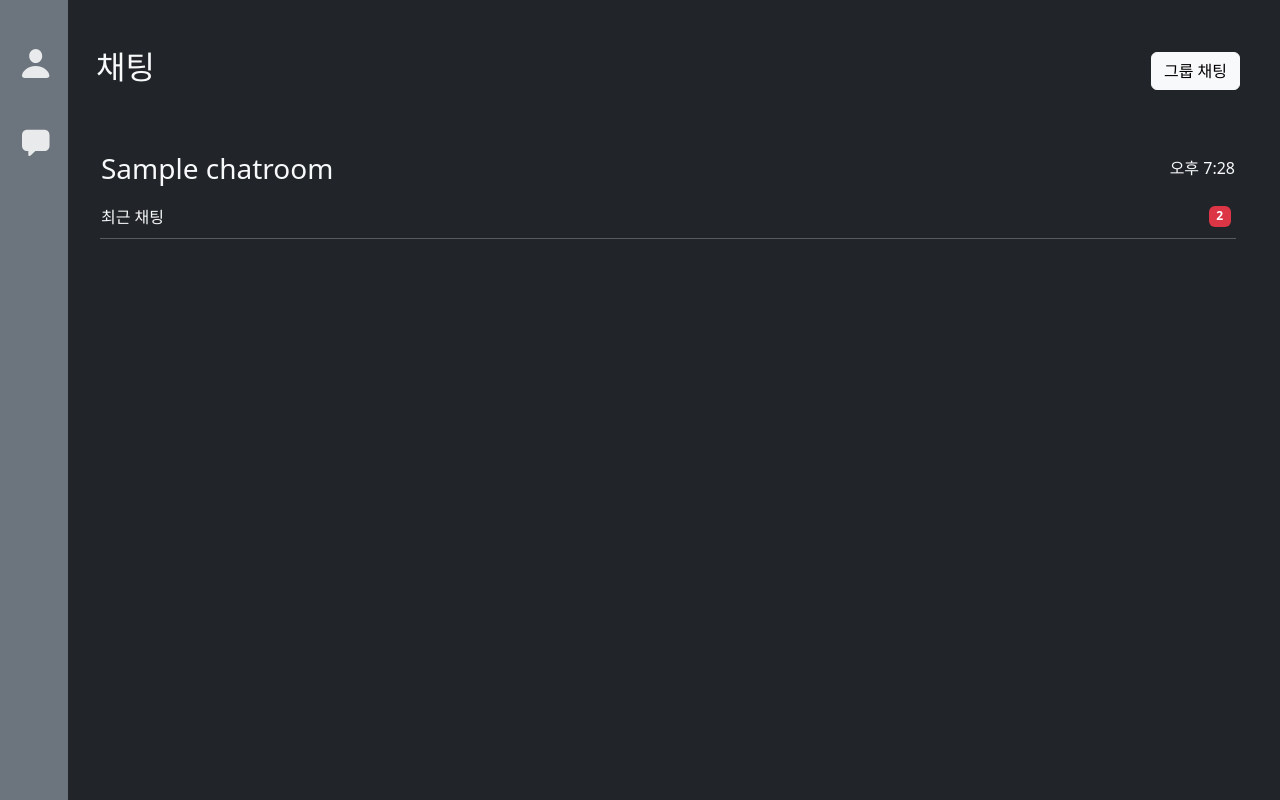
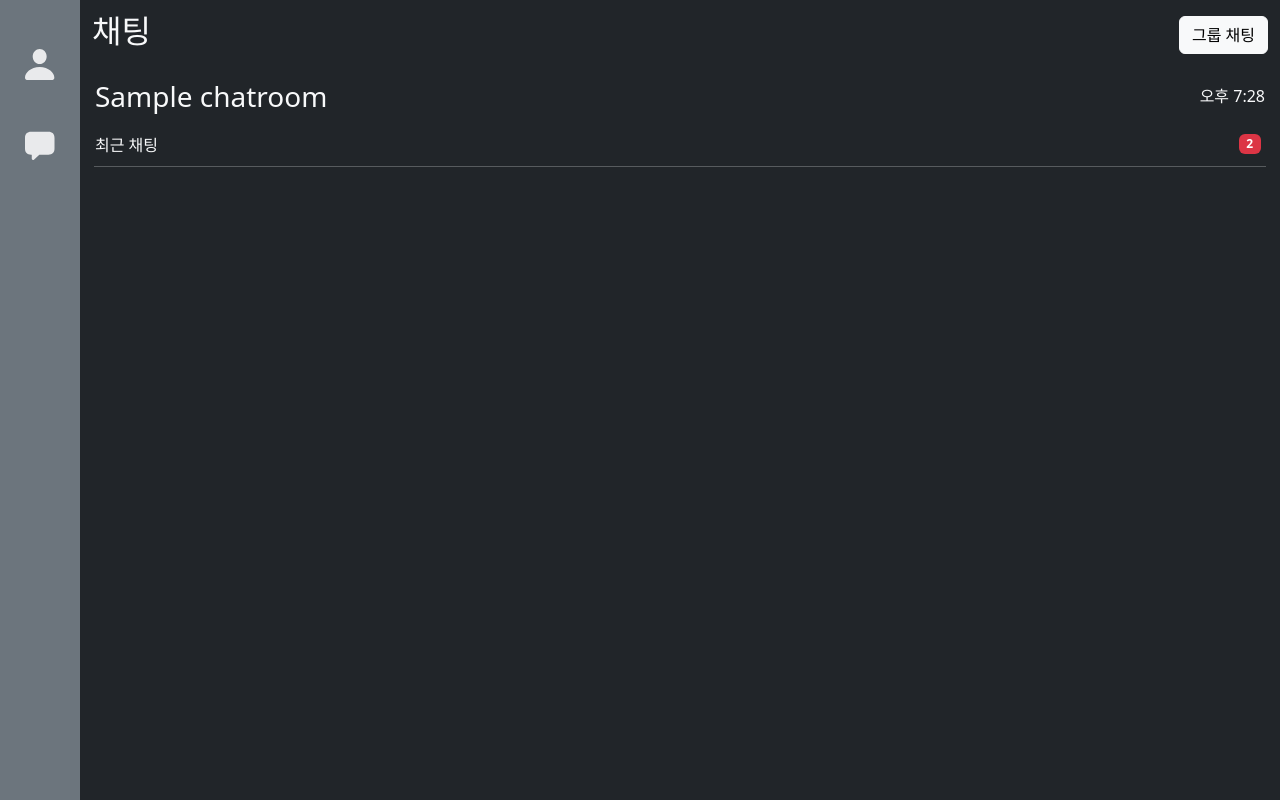
Before and after one commit to yeongwoo-owo/web_programming_project_final, a Python web app: template templates/chatroom_list.html in a window 1280 px wide. Run offline with Jinja, Linux system fonts and the light colour scheme; the template is opened without the code that fills it: most values are stand-ins (such as "Sample title", 1, 10 or a date in 2020).

Commit message:
상단 고정 UI 적용 및 fixed position UI 개선

```diff
--- a/crud/chat.py
+++ b/crud/chat.py
@@ -2,8 +2,8 @@ from datetime import datetime
 
 from sqlmodel import Session, select
 
+from domain.chat import TextChat
 from domain.chat_room import ChatRoom
-from domain.chat import TextChat
 from domain.user import User
 
 
--- a/main.py
+++ b/main.py
@@ -17,8 +17,8 @@ from crud.chat import create_text_chat, find_chats_by_chatroom
 from crud.chatroom import create_chatroom, find_chatrooms_by_user, find_or_create_single_chatroom, find_chatroom_by_id
 from crud.user import create_user, login_user, find_by_session_id, find_by_id, add_friend_relation, find_friends, \
     find_by_name
+from domain.chat import TextChat
 from domain.chat_room import ChatRoomMember, ChatRoom
-from domain.chat import TextChat
 from domain.friend_relation import FriendRelation
 from domain.user import User
 from domain.user_session import UserSession
--- a/static/add_friend.js
+++ b/static/add_friend.js
@@ -19,7 +19,7 @@ function friend_button_builder(friend_id, is_friend) {
 }
 
 $(document).ready(function () {
-    $("#friend-input").keyup(function () {
+    $("#friend-input").keydown(function () {
         $.ajax({
             url: "/users?query=" + this.value,
             type: "GET",
--- a/static/chatroom.css
+++ b/static/chatroom.css
@@ -13,6 +13,7 @@ html, body {
     display: flex;
     flex-direction: row;
     align-items: center;
+    position: fixed;
 }
 
 #x-button {
@@ -40,6 +41,8 @@ html, body {
     overflow: auto;
     padding: 10px;
     flex: 1;
+    position: relative;
+    top: 60px;
 }
 
 #input {
@@ -48,6 +51,8 @@ html, body {
     border-top: 1px solid black;
     border-radius: 5px;
     padding: 5px;
+    position: relative;
+    top: 60px;
 }
 
 #input-text {
--- a/templates/chatroom.html
+++ b/templates/chatroom.html
@@ -11,7 +11,7 @@
 <body id="wrap" class="bg-dark">
 <div id="chat-container">
     <div id="header">
-        <img id="x-button" src="/static/icon/xmark.svg" onclick="history.back()">
+        <img id="x-button" src="/static/icon/xmark.svg" onclick="window.location.replace('/chatrooms')">
         <h3 id="chatroom-name" class="text-light">{{ chatroom.name }}</h3>
     </div>
     <div id="chat-list">
--- a/templates/chatroom_list.html
+++ b/templates/chatroom_list.html
@@ -1,26 +1,28 @@
 <!DOCTYPE html>
-<html lang="ko" class="bg-dark w-100 h-100">
+<html lang="ko" class="bg-dark" style="height: 100%;">
 <head>
     <meta charset="UTF-8">
     <link rel="stylesheet" href="/static/bootstrap.min.css">
     <title>Chatting</title>
+    <script src="https://ajax.googleapis.com/ajax/libs/jquery/3.6.0/jquery.min.js"></script>
 </head>
-<body class="bg-dark col w-100">
-<div class="row w-100 h-100">
+<body class="bg-dark" style="height: 100%">
 {% include "component/div.html" %}
-
-    <div class="col m-3 mt-5">
-        <div class="row justify-content-between mb-5">
+<div class="bg-dark row justify-content-between align-items-center m-0"
+     style="position: fixed; left: 80px; width: calc(100% - 80px); height: 70px; z-index: 1">
     <h2 class="col text-light">채팅</h2>
     <form style="width: 120px" class="text-end align-self-center" method="get" action="/groupchat">
         <button class="btn btn-light" type="submit">그룹 채팅</button>
     </form>
 </div>
 
+<div id="chatroom-container"
+     style="position: relative; margin-left: 10px; margin-right: 10px; left: 80px; top: 70px; width: calc(100% - 100px); height: calc(100% - 70px);">
     {% for chatroom in chatrooms %}
     <a href="/chatrooms/{{ chatroom.id }}" class="btn w-100 text-start p-1">
         <div class="row justify-content-between align-items-center">
-                <p class="text-light fs-3 m-0 mb-3 w-75 overflow-hidden" style="white-space: nowrap">{{ chatroom.name }}</p>
+            <p class="text-light fs-3 m-0 mb-3 w-75 overflow-hidden" style="white-space: nowrap">{{ chatroom.name
+                }}</p>
             <p class="text-light col" style="max-width: fit-content">오후 7:28</p>
         </div>
         <div class="row justify-content-between align-items-center">
@@ -31,6 +33,5 @@
     <hr class="text-light m-1">
     {% endfor %}
 </div>
-</div>
 </body>
 </html>
--- a/templates/component/div.html
+++ b/templates/component/div.html
@@ -1,17 +1,16 @@
-<div class="bg-secondary position-fixed vh-100" style="width: 80px">
-    <div class="mt-5 ms-3 text-center">
+<div class="bg-secondary position-fixed" style="width: 80px; height: 100%">
+    <div class="mt-5 text-center">
         <form action="/">
-            <button class="btn btn-link w-75 p-0 {% if tab == 'home' %}disabled{% endif %}">
-                <img class="w-100" src="/static/icon/person.fill.svg">
+            <button class="btn btn-link p-0 {% if tab == 'home' %}disabled{% endif %}">
+                <img src="/static/icon/person.fill.svg" style="width: 30px">
             </button>
         </form>
     </div>
-    <div class="mt-5 ms-3 text-center">
+    <div class="mt-5 text-center">
         <form action="/chatrooms">
-            <button class="btn btn-link w-75 p-0 {% if tab == 'chat' %}disabled{% endif %}">
-                <img class="w-100" src="/static/icon/bubble.fill.svg">
+            <button class="btn btn-link p-0 {% if tab == 'chat' %}disabled{% endif %}">
+                <img src="/static/icon/bubble.fill.svg" style="width: 30px">
             </button>
         </form>
     </div>
 </div>
-<div style="width: 80px"></div>
```
Also changed, not shown: templates/add_friend.html (+8 -5 lines), templates/create_chat.html (+6 -4 lines), templates/home.html (+11 -12 lines). Lines whose indentation alone changed are shown as unchanged.
